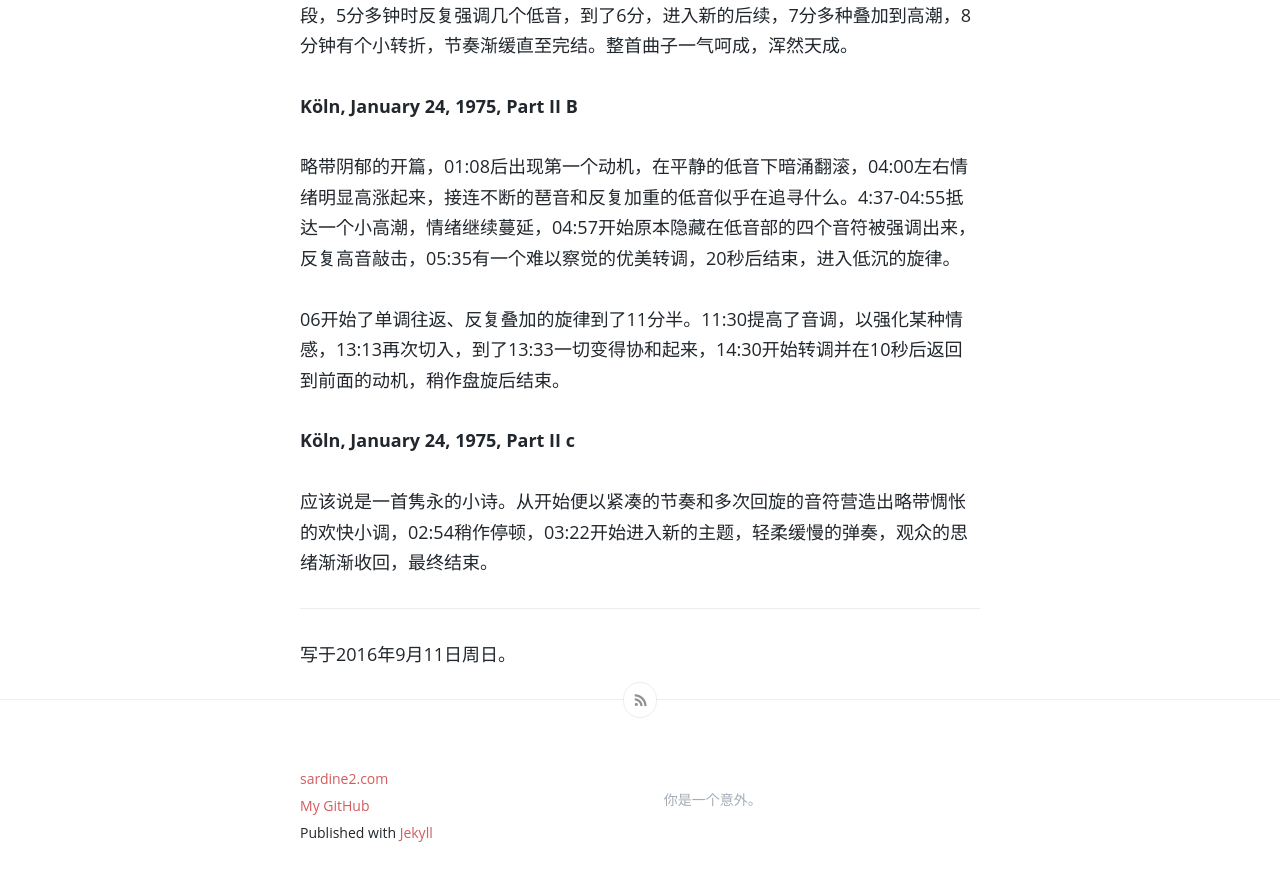
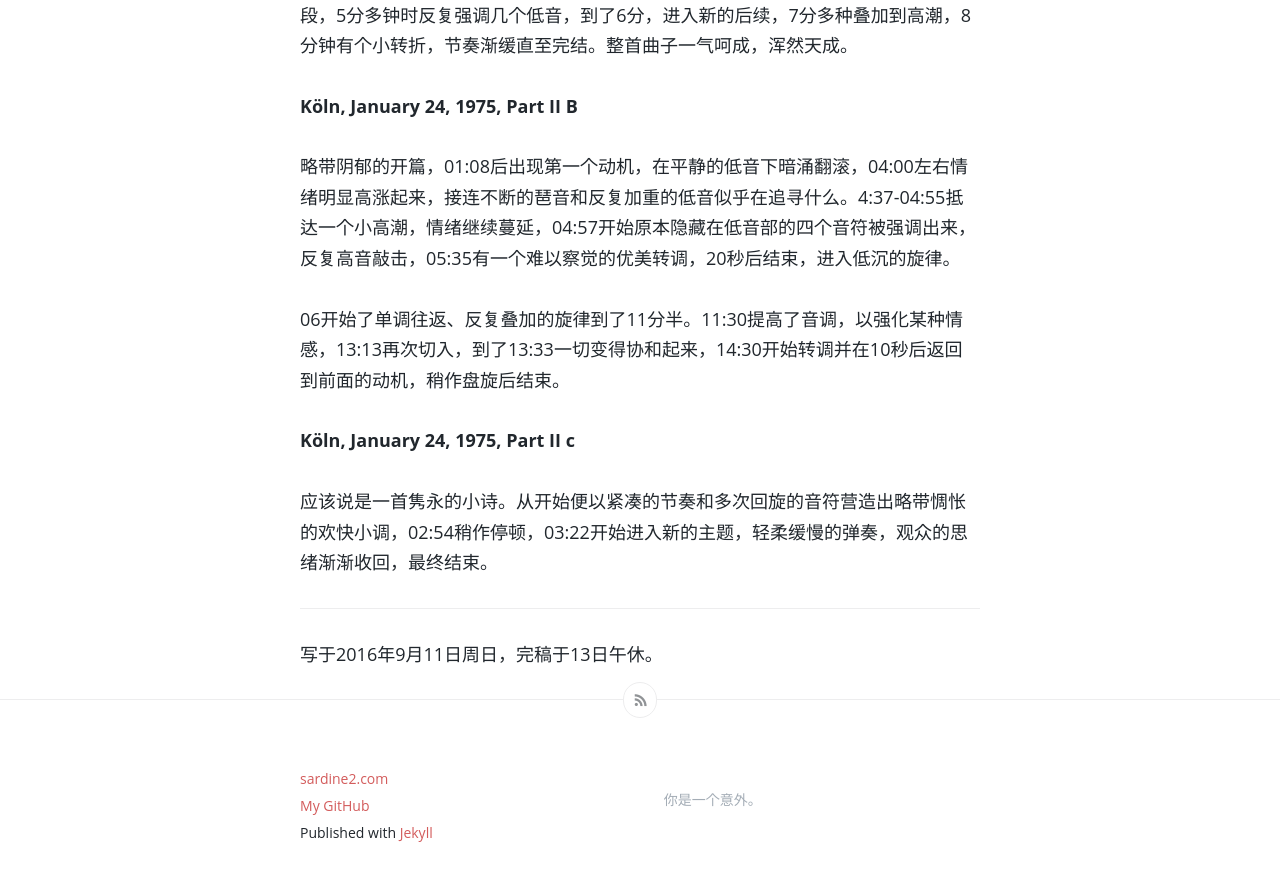
Before and after one commit to sardine2/wangshourong, a Jekyll site: the page built from _posts/2016-09-13-The-Koln-Concert.md, in a window 1280 px wide and 900 px high, scrolled down 2864 px. Shown: the top 881 px of the window. Built offline with Jekyll 4.4.1, drawn with Linux system fonts in a browser that asks for light colours; comment, search, counter and statistics services are not loaded.

Commit message:
Update 2016-09-13-The-Koln-Concert.md

```diff
--- a/_posts/2016-09-13-The-Koln-Concert.md
+++ b/_posts/2016-09-13-The-Koln-Concert.md
@@ -66,4 +66,4 @@ Keith 在科隆歌剧院是1975年1月24日那天演出，随后出了黑胶唱
 
 ----
 
-写于2016年9月11日周日。
+写于2016年9月11日周日，完稿于13日午休。
```
